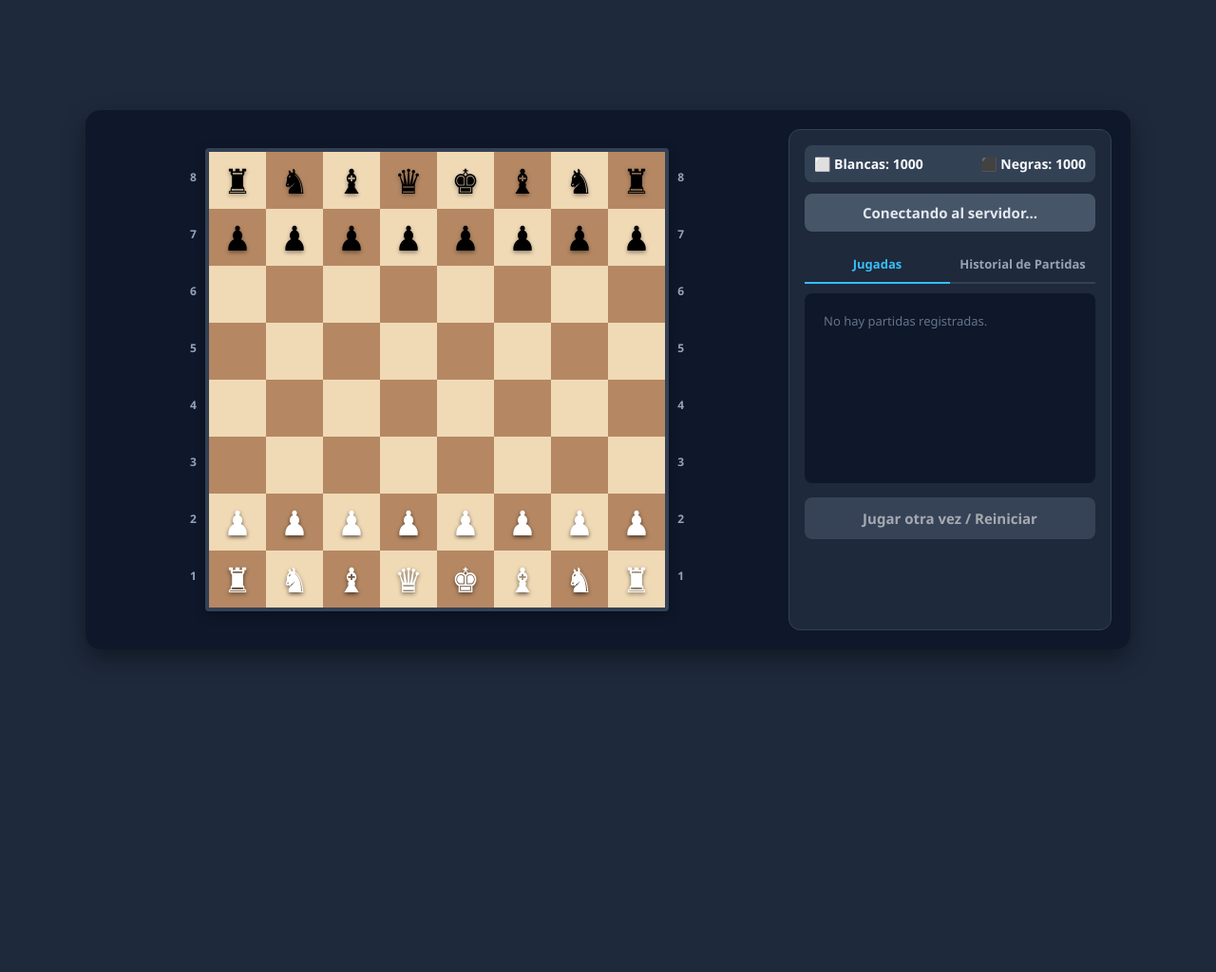
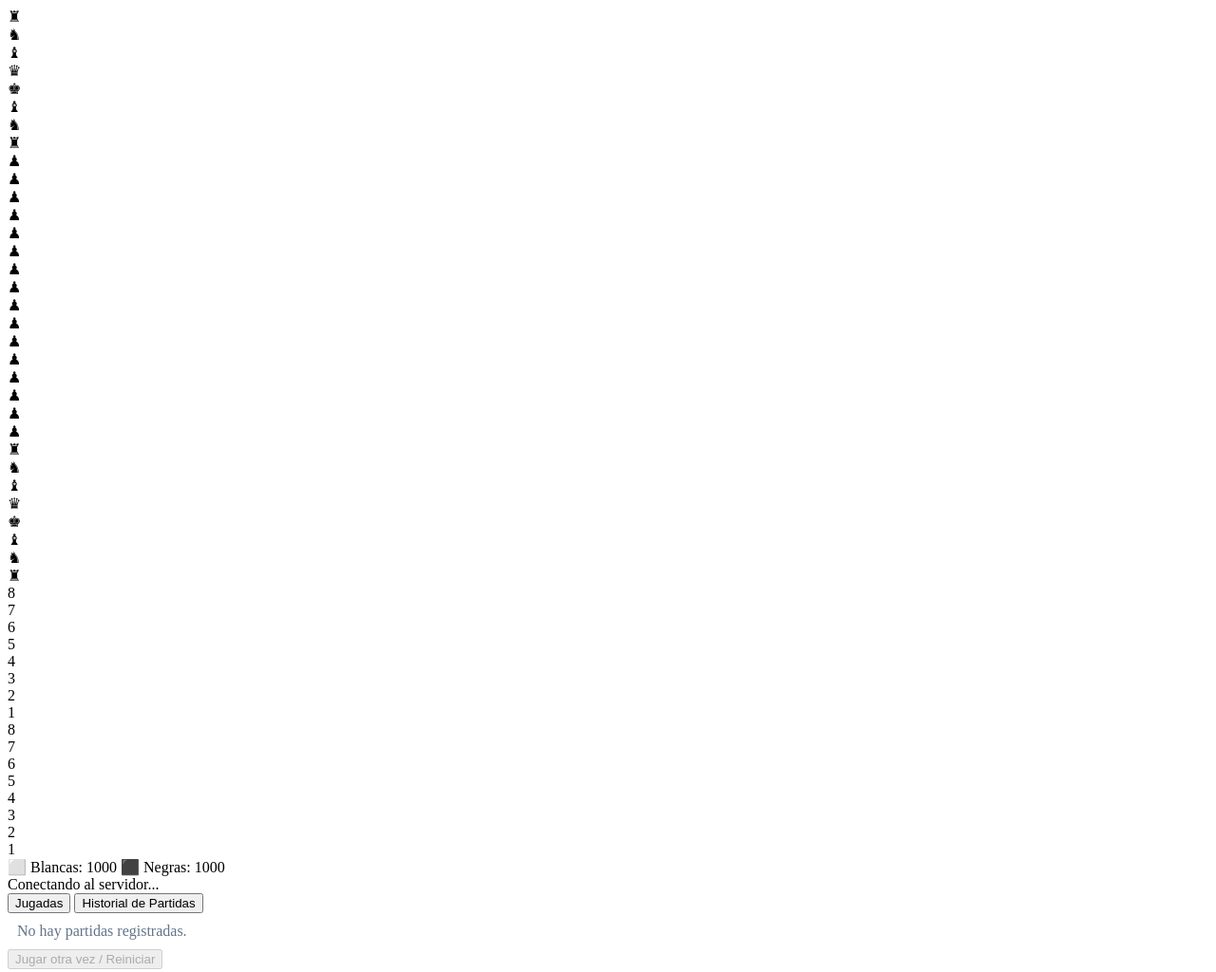
Before and after one commit to CristianDRTC/Ajedrez, a plain HTML site: page index.html in a window 1280 px wide. Shown: the whole page at 95% size. Before the commit the page ends 800 px from the top, so only its background shows below. Drawn offline with Linux system fonts and the light colour scheme.

Commit message:
Update index.css

```diff
--- a/index.css
+++ b/index.css
@@ -1,271 +1,42 @@
-* {
-    box-sizing: border-box;
-    margin: 0;
-    padding: 0;
-    font-family: 'Segoe UI', Tahoma, Geneva, Verdana, sans-serif;
-}
+<!DOCTYPE html>
+<html lang="es">
+<head>
+    <meta charset="UTF-8">
+    <meta name="viewport" content="width=device-width, initial-scale=1.0">
+    <title>Ajedrez Multijugador - Reto Elo</title>
+    <link rel="stylesheet" href="index.css">
+</head>
+<body>
+    <div class="game-container">
 
-body {
-    background-color: #1e293b;
-    color: #f8fafc;
-    display: flex;
-    justify-content: center;
-    align-items: center;
-    min-height: 100vh;
-    padding: 10px; /* Reducido para móviles */
-}
+        <div class="board-area">
+            <div class="board-wrapper">
+                <div id="chessboard"></div>
+            </div>
+        </div>
 
-.game-container {
-    display: flex;
-    flex-direction: row;
-    gap: 20px;
-    background-color: #0f172a;
-    padding: 20px;
-    border-radius: 16px;
-    box-shadow: 0 10px 25px rgba(0, 0, 0, 0.4);
-    max-width: 1100px;
-    width: 100%;
-}
+        <div class="control-panel">
+            <div id="elo-panel" class="elo-bar"></div>
+            <div id="turn-indicator" class="status-banner">Conectando al servidor...</div>
 
-.board-area {
-    display: flex;
-    justify-content: center;
-    align-items: center;
-    flex: 1;
-}
+            <div class="tab-header">
+                <button id="tab-moves-btn" class="tab-btn active" onclick="switchTab('moves')">Jugadas</button>
+                <button id="tab-history-btn" class="tab-btn" onclick="switchTab('history')">Historial</button>
+            </div>
 
-.board-wrapper {
-    position: relative;
-    padding: 20px;
-    max-width: 100%;
-}
+            <div class="tab-content">
+                <div id="tab-moves" class="tab-pane active">
+                    <div id="moves-log" class="log-list"></div>
+                </div>
+                <div id="tab-history" class="tab-pane">
+                    <div id="games-history-log" class="log-list"></div>
+                </div>
+            </div>
 
-#chessboard {
-    display: grid;
-    /* Usamos variables CSS para controlar el tamaño dinámicamente */
-    grid-template-columns: repeat(8, var(--square-size, 65px));
-    grid-template-rows: repeat(8, var(--square-size, 65px));
-    border: 4px solid #334155;
-    border-radius: 4px;
-    overflow: hidden;
-    box-shadow: 0 4px 12px rgba(0,0,0,0.3);
-    transition: transform 0.5s ease;
-    margin: 0 auto;
-}
+            <button id="restart-btn" class="btn-primary" disabled>Jugar otra vez / Reiniciar</button>
+        </div>
 
-:root {
-    --square-size: 60px; /* Tamaño por defecto para PCs medianas */
-}
-
-.square {
-    display: flex;
-    justify-content: center;
-    align-items: center;
-    font-size: calc(var(--square-size) * 0.6); /* Ajusta el tamaño de la ficha proporcionalmente */
-    cursor: pointer;
-    user-select: none;
-    transition: background-color 0.15s ease;
-}
-
-.square.light { background-color: #f0d9b5; }
-.square.dark { background-color: #b58863; }
-
-.piece-white { color: #ffffff; filter: drop-shadow(0 2px 2px rgba(0,0,0,0.6)); }
-.piece-black { color: #000000; filter: drop-shadow(0 2px 2px rgba(0,0,0,0.4)); }
-
-.square.selected { background-color: #79a663 !important; }
-.square.suggested {
-    position: relative;
-}
-.square.suggested::after {
-    content: '';
-    width: 30%;
-    height: 30%;
-    background-color: rgba(0, 0, 0, 0.2);
-    border-radius: 50%;
-    position: absolute;
-}
-
-.board-wrapper-numbers-left, .board-wrapper-numbers-right {
-    position: absolute;
-    display: flex;
-    flex-direction: column;
-    justify-content: space-around;
-    height: calc(var(--square-size) * 8);
-    top: 20px;
-    font-size: 12px;
-    font-weight: bold;
-    color: #94a3b8;
-    transition: transform 0.5s ease;
-}
-.board-wrapper-numbers-left { left: 4px; }
-.board-wrapper-numbers-right { right: 4px; }
-
-.control-panel {
-    width: 340px; /* Ancho fijo en escritorio */
-    display: flex;
-    flex-direction: column;
-    background-color: #1e293b;
-    padding: 16px;
-    border-radius: 12px;
-    border: 1px solid #334155;
-}
-
-.elo-bar {
-    display: flex;
-    justify-content: space-between;
-    font-weight: bold;
-    background-color: #334155;
-    padding: 10px;
-    border-radius: 8px;
-    margin-bottom: 12px;
-    font-size: 14px;
-}
-
-.status-banner {
-    text-align: center;
-    font-weight: bold;
-    font-size: 15px;
-    padding: 10px;
-    background-color: #475569;
-    border-radius: 8px;
-    margin-bottom: 15px;
-    color: #e2e8f0;
-}
-
-.tab-header {
-    display: flex;
-    border-bottom: 2px solid #334155;
-    margin-bottom: 10px;
-}
-
-.tab-btn {
-    flex: 1;
-    background: none;
-    border: none;
-    color: #94a3b8;
-    padding: 10px;
-    font-size: 13px;
-    font-weight: bold;
-    cursor: pointer;
-    transition: color 0.2s;
-}
-
-.tab-btn.active {
-    color: #38bdf8;
-    border-bottom: 2px solid #38bdf8;
-    margin-bottom: -2px;
-}
-
-.tab-content {
-    flex: 1;
-    min-height: 150px;
-    max-height: 200px;
-    overflow-y: auto;
-    background-color: #0f172a;
-    border-radius: 8px;
-    padding: 10px;
-    margin-bottom: 15px;
-}
-
-.log-list {
-    display: flex;
-    flex-direction: column;
-    gap: 6px;
-    font-size: 13px;
-    color: #cbd5e1;
-}
-
-.move-row {
-    display: grid;
-    grid-template-columns: 35px 1fr 1fr;
-    padding: 4px 6px;
-    border-bottom: 1px solid #1e293b;
-}
-
-.move-index { color: #64748b; font-weight: bold; }
-
-.history-item {
-    padding: 6px 8px;
-    border-bottom: 1px solid #334155;
-    font-size: 12px;
-    line-height: 1.4;
-}
-
-.btn-primary {
-    background-color: #0284c7;
-    color: white;
-    border: none;
-    padding: 12px;
-    font-size: 15px;
-    font-weight: bold;
-    border-radius: 8px;
-    cursor: pointer;
-    transition: background-color 0.2s;
-    width: 100%;
-}
-.btn-primary:hover:not(:disabled) { background-color: #0369a1; }
-.btn-primary:disabled { background-color: #475569; cursor: not-allowed; opacity: 0.6; }
-
-/* ==========================================================================
-   MÓVILES Y TABLETS (MEDIA QUERIES)
-   ========================================================================== */
-
-/* Computadoras pequeñas o tablets de lado */
-@media (max-width: 950px) {
-    :root {
-        --square-size: 50px;
-    }
-}
-
-/* Celulares (Cambio de diseño de horizontal a vertical) */
-@media (max-width: 768px) {
-    body {
-        padding: 5px;
-    }
-
-    .game-container {
-        flex-direction: column; /* Tablero arriba, controles abajo */
-        padding: 12px;
-        gap: 15px;
-    }
-
-    :root {
-        /* Encoge las casillas a 42px para que quepan holgadamente en pantallas de 360px de ancho */
-        --square-size: 42px;
-    }
-
-    .board-wrapper {
-        padding: 15px; /* Reducimos margen para ganar espacio */
-    }
-
-    .board-wrapper-numbers-left, .board-wrapper-numbers-right {
-        font-size: 10px;
-        top: 15px;
-    }
-    .board-wrapper-numbers-left { left: 2px; }
-    .board-wrapper-numbers-right { right: 2px; }
-
-    .control-panel {
-        width: 100%; /* Toma todo el ancho disponible del celular */
-        max-width: 100%;
-    }
-
-    .tab-content {
-        min-height: 120px;
-        max-height: 150px; /* Acortamos el panel para no obligar a hacer tanto scroll general */
-    }
-}
-
-/* Celulares muy pequeños (Pantallas viejas o angostas) */
-@media (max-width: 380px) {
-    :root {
-        --square-size: 36px;
-    }
-    .board-wrapper {
-        padding: 10px;
-    }
-    .board-wrapper-numbers-left, .board-wrapper-numbers-right {
-        display: none; /* Escondemos los números laterales para priorizar el espacio del tablero */
-    }
-}
+    </div>
+    <script src="index.js"></script>
+</body>
+</html>
```
